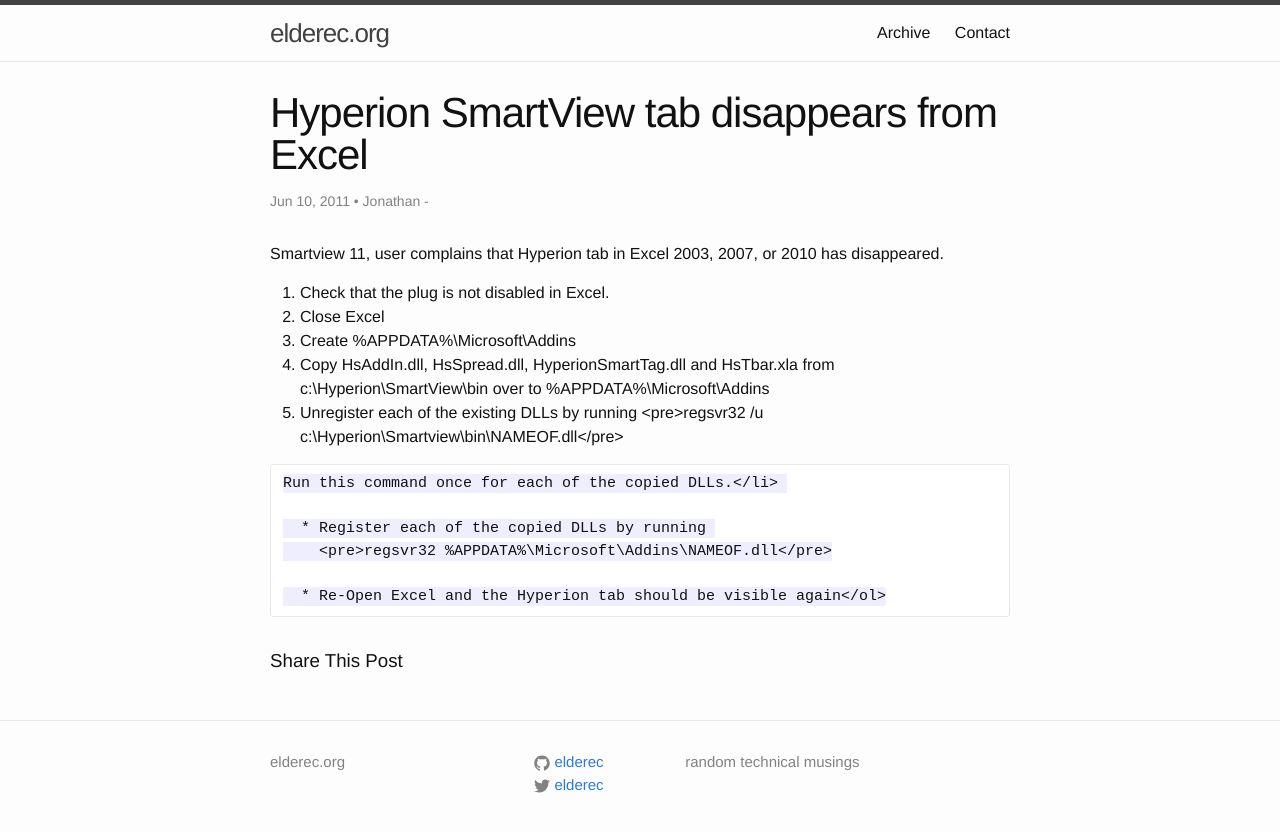
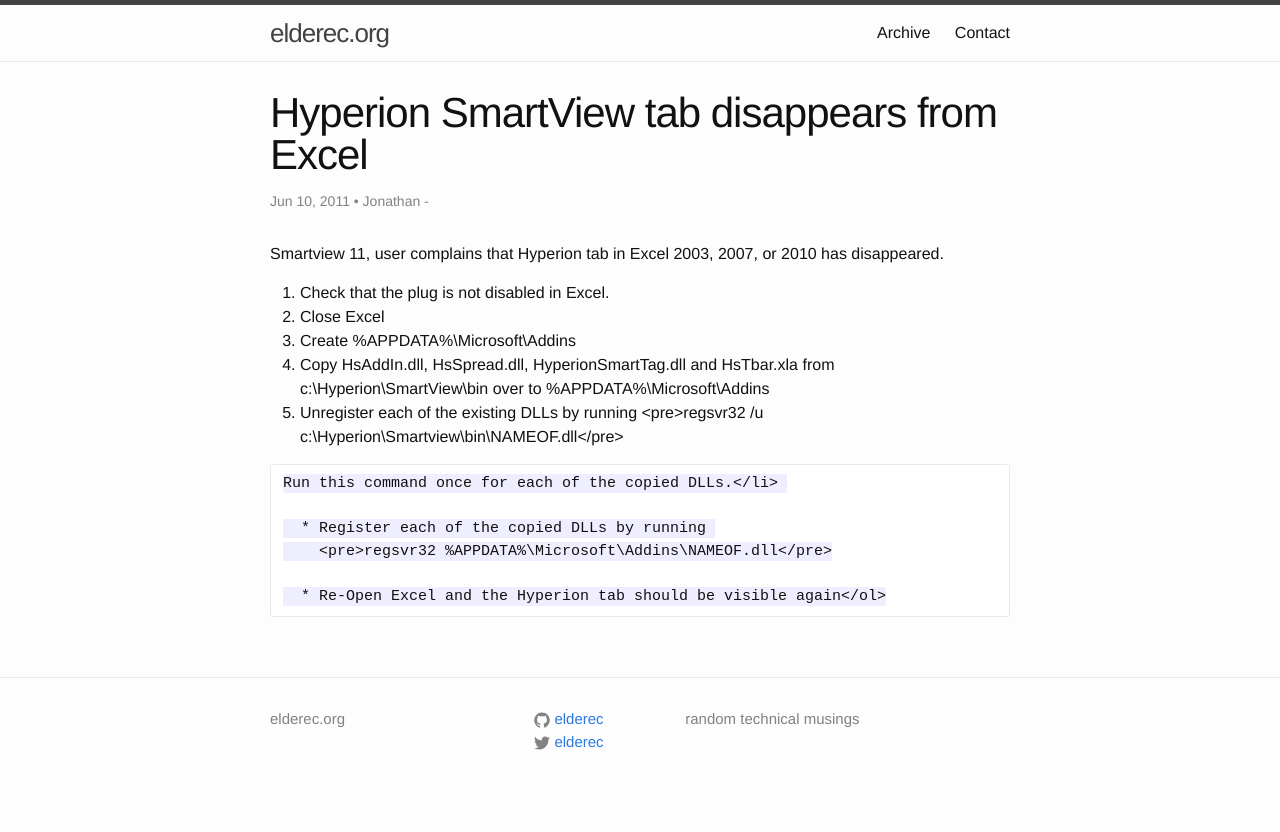
Before and after one commit to elderec/elderec.github.io, a Jekyll site: the page built from _posts/2011-06-10-hyperion-smartview-tab-disappears-from-excel.md, in a window 1280 px wide. Shown: the top 832 px of the page. Built offline with Jekyll 4.4.1, drawn with Linux system fonts in a browser that asks for light colours; comment, search, counter and statistics services are not loaded.

Commit message:
adjusting tag stuff

```diff
--- a/_layouts/post.html
+++ b/_layouts/post.html
@@ -15,7 +15,6 @@
     {{ content }}
   </article>
 
-<h3>Share This Post</h3>
 <div>
   <p>
   <span class='st_sharethis_large' displayText='ShareThis'></span>
```
